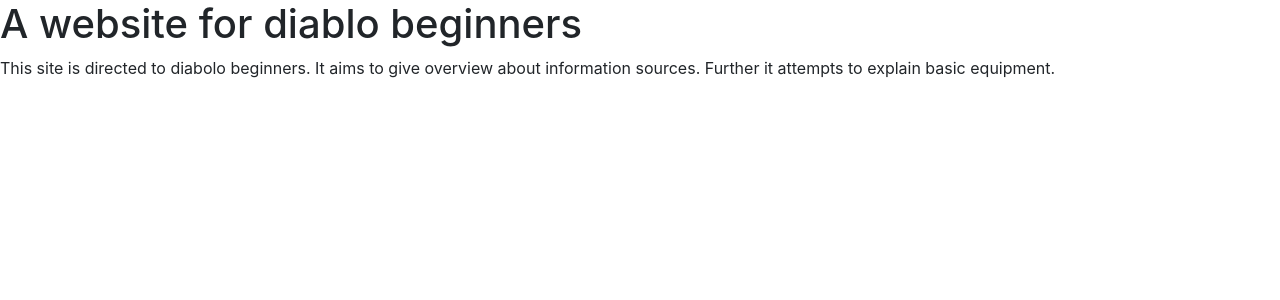
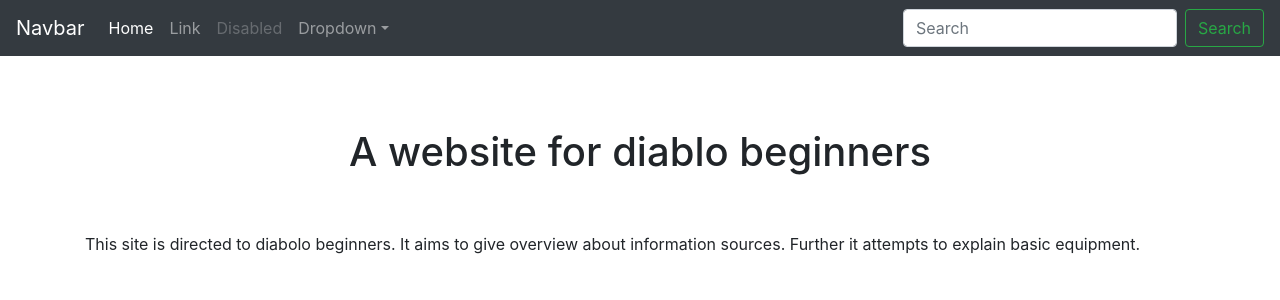
Before and after one commit to acodingsquirrel/diabolo-jeykll, a Jekyll site: the page built from index.md, in a window 1280 px wide. Shown: the top 300 px of the page. Built offline with Jekyll 4.4.1, drawn with Linux system fonts in a browser that asks for light colours; nearby versions of some CDN libraries; library files that are not in the unit come from our copies.

Commit message:
functional site

```diff
--- a/_layouts/default.html
+++ b/_layouts/default.html
@@ -1,17 +1,70 @@
+
 <!doctype html>
 <html lang="en">
   <head>
-    <!-- Required meta tags -->
     <meta charset="utf-8">
     <meta name="viewport" content="width=device-width, initial-scale=1, shrink-to-fit=no">
-
-    <!-- Bootstrap CSS -->
-    <link rel="stylesheet" href="https://stackpath.bootstrapcdn.com/bootstrap/4.1.0/css/bootstrap.min.css" integrity="sha384-9gVQ4dYFwwWSjIDZnLEWnxCjeSWFphJiwGPXr1jddIhOegiu1FwO5qRGvFXOdJZ4" crossorigin="anonymous">
+    <meta name="description" content="A website for diabolos">
+    <meta name="author" content="Christian Lindner">
 
     <title>{{ page.title }}</title>
+
+    <!-- Bootstrap core CSS -->
+    <link rel="stylesheet" href="https://stackpath.bootstrapcdn.com/bootstrap/4.1.1/css/bootstrap.min.css" integrity="sha384-WskhaSGFgHYWDcbwN70/dfYBj47jz9qbsMId/iRN3ewGhXQFZCSftd1LZCfmhktB" crossorigin="anonymous">
+    <!-- Custom styles for this template -->
+    <link href="website.css" rel="stylesheet">
   </head>
+
   <body>
-    <h1>{{ page.title }}</h1>
-    {{ content }}
+
+    <nav class="navbar navbar-expand-md navbar-dark bg-dark fixed-top">
+      <a class="navbar-brand" href="#">Navbar</a>
+      <button class="navbar-toggler" type="button" data-toggle="collapse" data-target="#navbarsExampleDefault" aria-controls="navbarsExampleDefault" aria-expanded="false" aria-label="Toggle navigation">
+        <span class="navbar-toggler-icon"></span>
+      </button>
+
+      <div class="collapse navbar-collapse" id="navbarsExampleDefault">
+        <ul class="navbar-nav mr-auto">
+          <li class="nav-item active">
+            <a class="nav-link" href="#">Home <span class="sr-only">(current)</span></a>
+          </li>
+          <li class="nav-item">
+            <a class="nav-link" href="#">Link</a>
+          </li>
+          <li class="nav-item">
+            <a class="nav-link disabled" href="#">Disabled</a>
+          </li>
+          <li class="nav-item dropdown">
+            <a class="nav-link dropdown-toggle" href="https://example.com" id="dropdown01" data-toggle="dropdown" aria-haspopup="true" aria-expanded="false">Dropdown</a>
+            <div class="dropdown-menu" aria-labelledby="dropdown01">
+              <a class="dropdown-item" href="#">Action</a>
+              <a class="dropdown-item" href="#">Another action</a>
+              <a class="dropdown-item" href="#">Something else here</a>
+            </div>
+          </li>
+        </ul>
+        <form class="form-inline my-2 my-lg-0">
+          <input class="form-control mr-sm-2" type="text" placeholder="Search" aria-label="Search">
+          <button class="btn btn-outline-success my-2 my-sm-0" type="submit">Search</button>
+        </form>
+      </div>
+    </nav>
+
+    <main role="main" class="container">
+
+      <div class="starter-template">
+        <h1>{{ page.title }}</h1>
+
+      </div>
+      {{ content }}
+    </main><!-- /.container -->
+
+    <!-- Bootstrap core JavaScript
+    ================================================== -->
+    <!-- Placed at the end of the document so the pages load faster -->
+    <script src="https://code.jquery.com/jquery-3.3.1.slim.min.js" integrity="sha384-q8i/X+965DzO0rT7abK41JStQIAqVgRVzpbzo5smXKp4YfRvH+8abtTE1Pi6jizo" crossorigin="anonymous"></script>
+    <script>window.jQuery || document.write('<script src="../../assets/js/vendor/jquery-slim.min.js"><\/script>')</script>
+    <script src="../../assets/js/vendor/popper.min.js"></script>
+    <script src="../../dist/js/bootstrap.min.js"></script>
   </body>
 </html>
--- /dev/null
+++ b/website.css
@@ -0,0 +1,8 @@
+body {
+  padding-top: 5rem;
+}
+
+.starter-template {
+  padding: 3rem 1.5rem;
+  text-align: center;
+}
```
